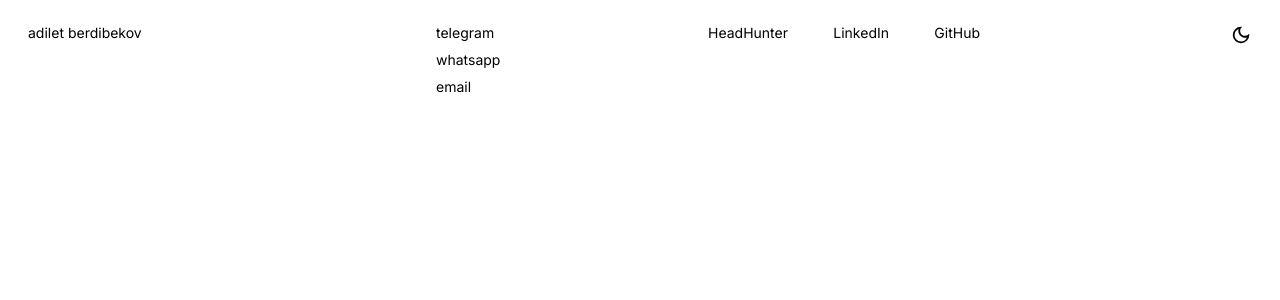
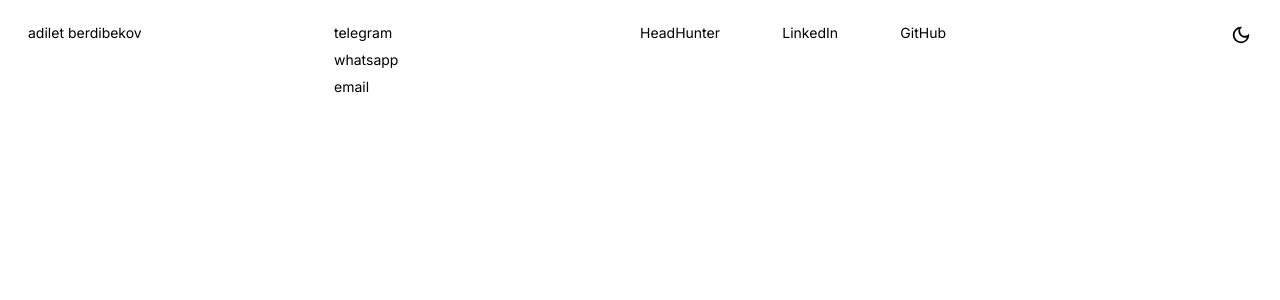
Before and after one commit to berdibekovadilet/adilet_com, a Next.js app: page / in a window 1280 px wide. Shown: the top 300 px of the page. Built offline with nearby package versions, Linux system fonts and the light colour scheme.

Commit message:
fix navbar scss

```diff
--- a/styles/Navbar.module.scss
+++ b/styles/Navbar.module.scss
@@ -9,7 +9,7 @@
          flex: 1;
       }
       nav {
-         flex: 2;
+         flex: 3;
          display: flex;
          justify-content: space-between;
 
```
